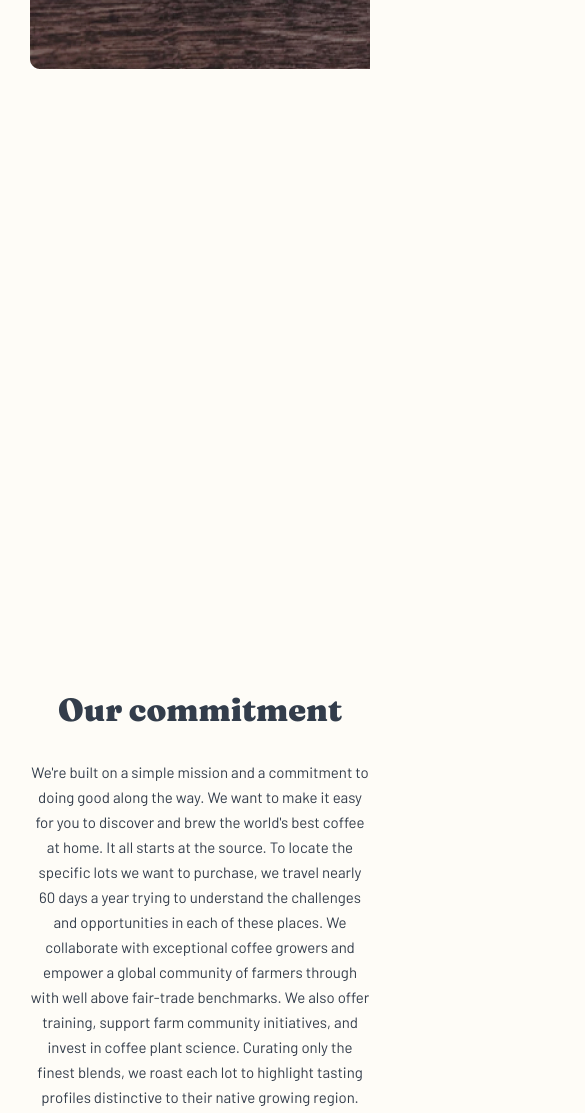
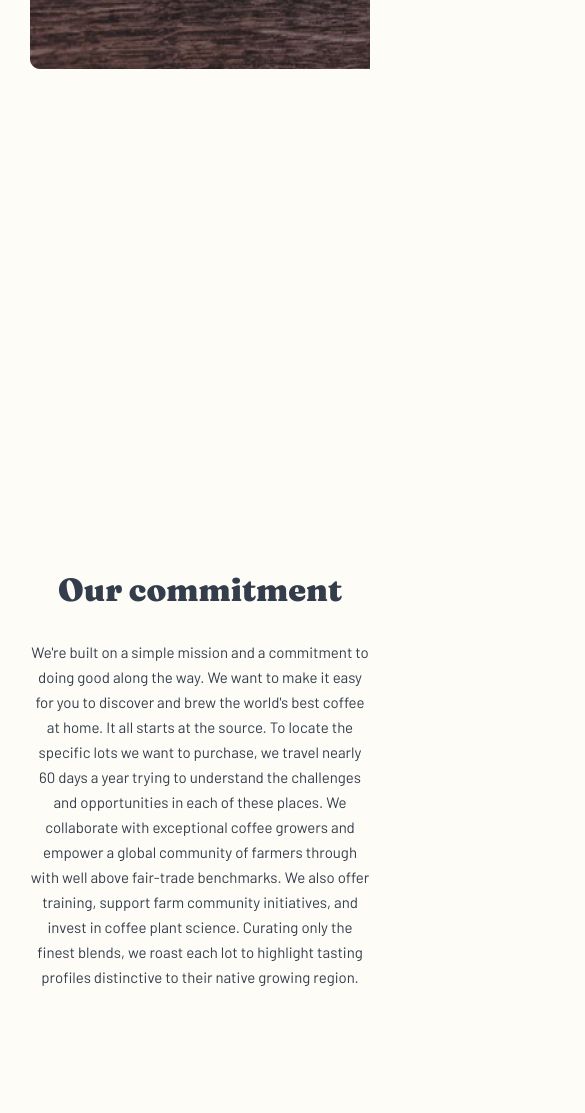
Before and after one commit to Toxirrrr/scss-start, a plain HTML site: page index.html in a window 390 px wide. Shown: the part 487-1600 px from the top of the page, 585 px wide, since content can reach past the window. Drawn offline with Linux system fonts and the light colour scheme.

Commit message:
git add .

```diff
--- a/index.html
+++ b/index.html
@@ -51,7 +51,7 @@
       </div>
     </section>
 
-    <!-- <section class="quality">
+    <section class="quality">
       <div class="container">
         <div class="quality__container">
           <div class="quality__top">
@@ -62,7 +62,7 @@
 
           </div>
 
-          <picture>
+          <!-- <picture>
 
             <source
             type="image/avif"
@@ -133,13 +133,13 @@
             >
 
             <img class="quality__img" src="./images/quality__bgi.png" alt="quality__img" srcset="./images/quality__bgi.png 1x, ./images/quality__bgi@2x.png" width="445" height="474">
-          </picture>
+          </picture> -->
         </div>
       </div>
     </section>
 
 
-    <section class="countries">
+    <!-- <section class="countries">
       <div class="container">
         <div class="countries__container">
           <h3 class="countries__heading">Our headquarters</h3>
--- a/scss/blocks/_work.scss
+++ b/scss/blocks/_work.scss
@@ -186,7 +186,7 @@
 }
 @media only screen and (max-width:850px) {
     .work {
-        padding-top: 120px;
+        padding-top: 50px;
         &__container {
             background-image: url(./../..//img/work__mobile__bgi.png);
             padding-top: 1000px;
@@ -275,6 +275,7 @@
 }
 @media only screen and (max-width:570px) {
     .work {
+        padding-top: 20px;
         &__container {
             padding-top: 600px;
         }
@@ -299,6 +300,7 @@
 }
 @media only screen and (max-width:426px) {
     .work {
+        padding-top: 0 ;
         &__container {
             padding-top: 430px;
         }
```
Also changed, not shown: css/styles.css, 1 other file.
